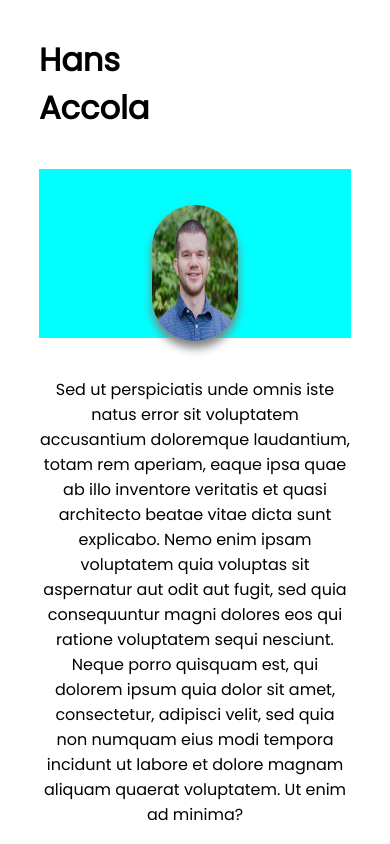
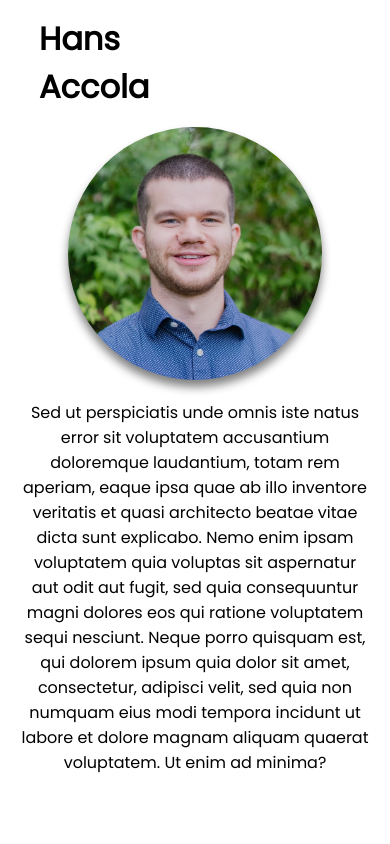
Before and after one commit to iHansy/responsive-portfolio, a React (Create React App) app: page / in a window 390 px wide. Built offline with nearby package versions, Linux system fonts and the light colour scheme.

Commit message:
done for the day on aboutme

```diff
--- a/src/App.css
+++ b/src/App.css
@@ -13,7 +13,7 @@
   display: flex;
   width: 80%;
   margin: auto;
-  height: 20vh;
+  height: 15vh;
   align-items: center;
 }
 
@@ -86,10 +86,16 @@
   .aboutme-container {
     flex-direction: column;
     text-align: center;
-    height: 20vh;
-    background: cyan;
+    width: 90%;
   }
   .header-nav-links {
     display: none;
   }
+  .aboutme-img {
+    height: 30vh;
+    width: 30vh;
+  }
+  .aboutme-description {
+    padding: 20px 0px 0px 0px;
+  }
 }
```
